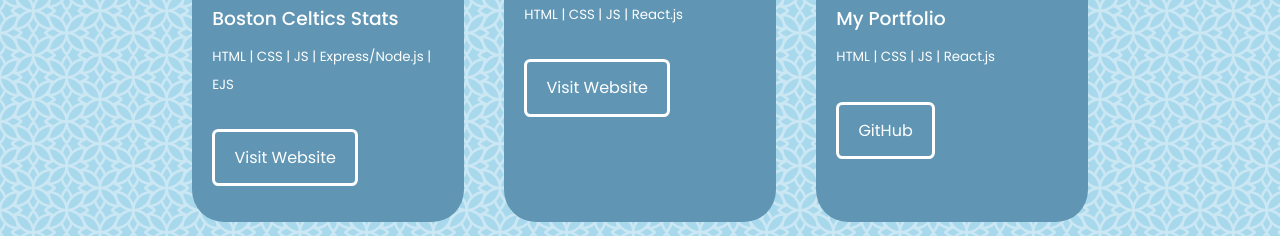
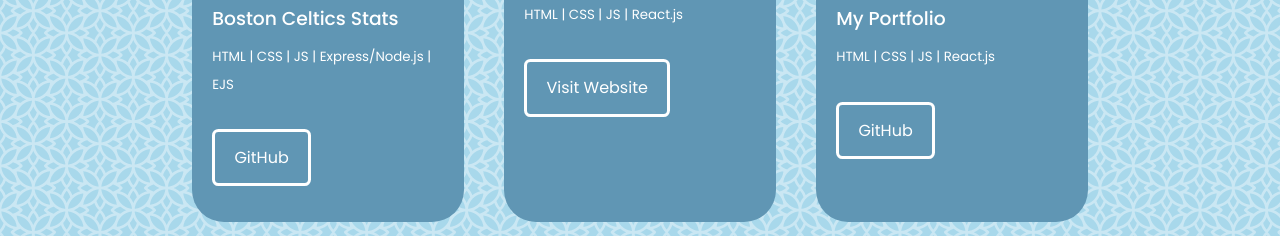
Before and after one commit to roxyabedi/personal-portfolio, a React (Create React App) app: page / in a window 1280 px wide. Shown: the part 2500-2736 px from the top of the page. Built offline with nearby package versions, Linux system fonts and the light colour scheme.

Commit message:
update from website link to github link

```diff
--- a/src/components/projects/Projects.js
+++ b/src/components/projects/Projects.js
@@ -20,7 +20,7 @@ const Projects = () => {
             <small className='text-light description'>HTML | CSS | JS | Express/Node.js | EJS</small>
             <div className="portfolio__item-cta">
               {/* <a href="https://github.com/himani413/FashionGallery" target="_blank" rel='noreferrer' className='btn'>Github</a> */}
-              <a href="https://nba-celtics.onrender.com" target="_blank" rel='noreferrer' className='btn btn-primary project'>Visit Website</a>
+              <a href="https://github.com/roxyabedi/nba" target="_blank" rel='noreferrer' className='btn btn-primary project'>GitHub</a>
             </div>
 
         </article>
```
